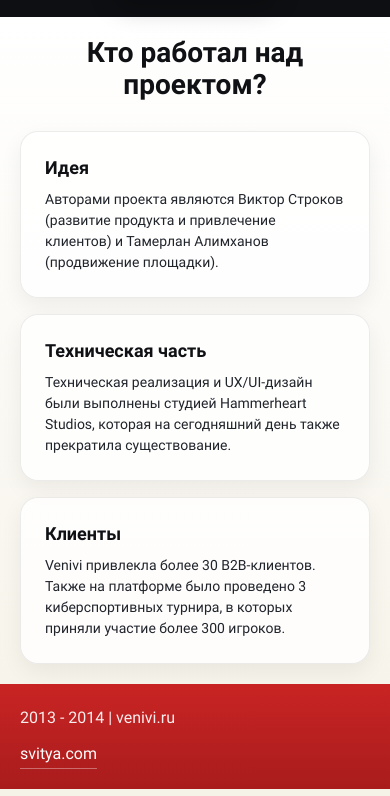
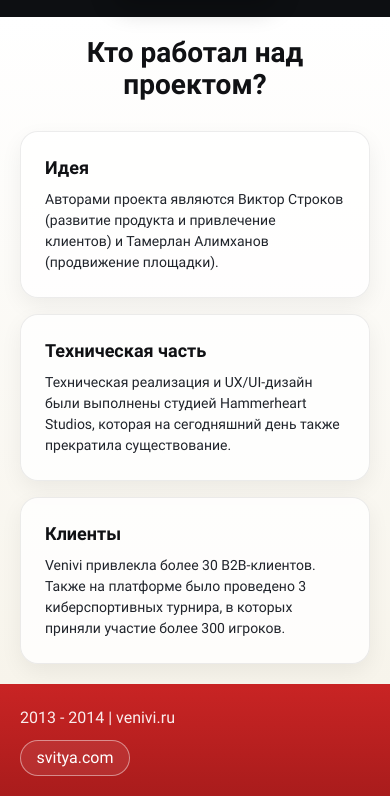
Before and after one commit to gitsvitya/venivi, a React app: page / in a window 390 px wide. Shown: the part 1652-2448 px from the top of the page. Built offline with nearby package versions, Linux system fonts and the light colour scheme.

Commit message:
Fixed: new svitya.com button in footer

```diff
--- a/src/components/AppFooter/AppFooter.module.css
+++ b/src/components/AppFooter/AppFooter.module.css
@@ -40,7 +40,7 @@
 }
 
 .link {
-  padding: 0;
+  padding: 8px 16px;
   margin: 0;
   font-family: 'Roboto', sans-serif;
   font-style: normal;
@@ -52,17 +52,21 @@
   cursor: pointer;
   transition: all 0.5s linear;
   text-rendering: optimizeLegibility;
-  border-bottom: 1px solid rgba(255, 255, 255, 0.35);
+  border: 1px solid rgba(255, 255, 255, 0.45);
+  background-color: rgba(255, 255, 255, 0.08);
+  border-radius: 999px;
+  min-width: 132px;
+  text-align: center;
 }
 
 .link:hover {
-  border-bottom-color: rgba(255, 255, 255, 0.95);
+  background-color: rgba(255, 255, 255, 0.16);
+  border-color: rgba(255, 255, 255, 0.72);
   transition: all 0.5s linear;
 }
 
 .link:focus-visible {
   box-shadow: 0 0 0 3px rgba(255, 206, 0, 0.55);
-  border-radius: 6px;
 }
 
 @media (max-width: 769px) {
@@ -85,5 +89,8 @@
   }
   .link {
     font-size: 16px;
+    line-height: 22px;
+    padding: 6px 12px;
+    min-width: 110px;
   }
 }
```
